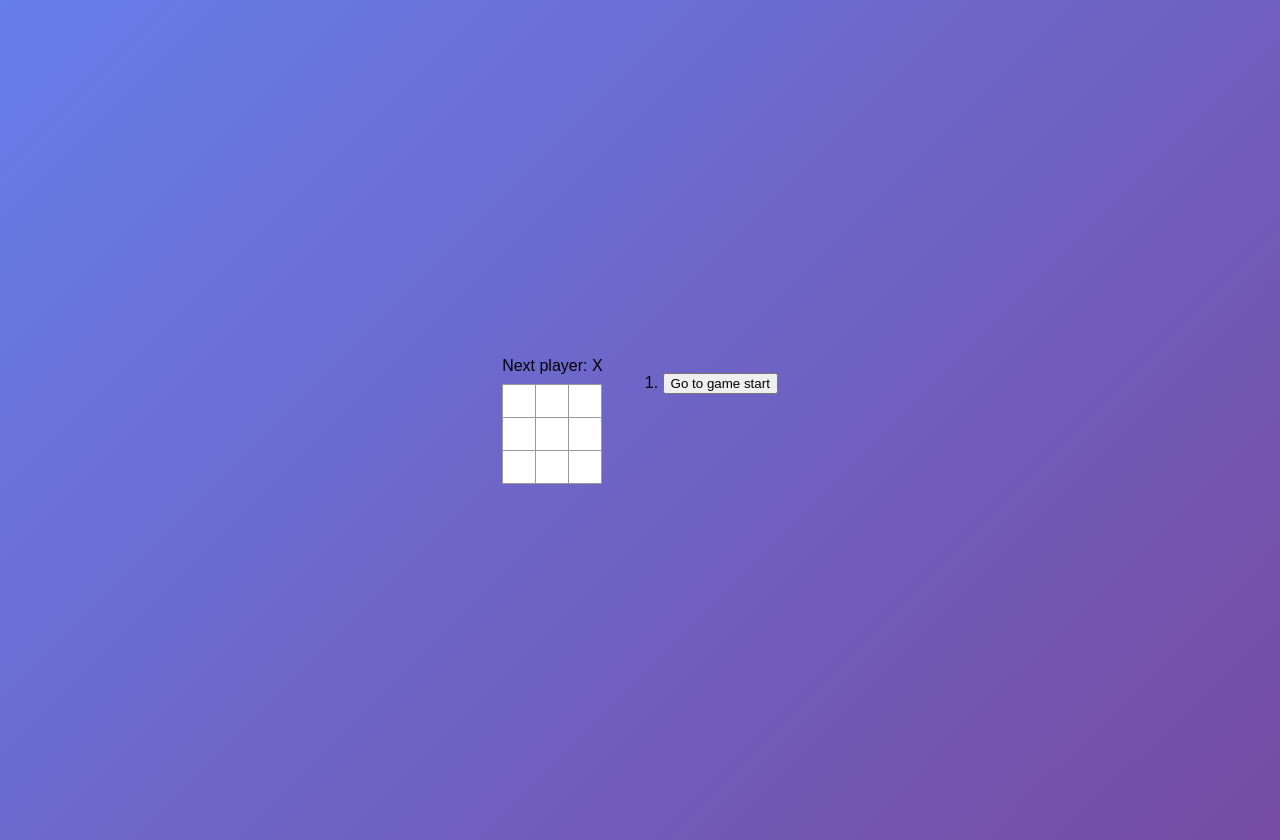
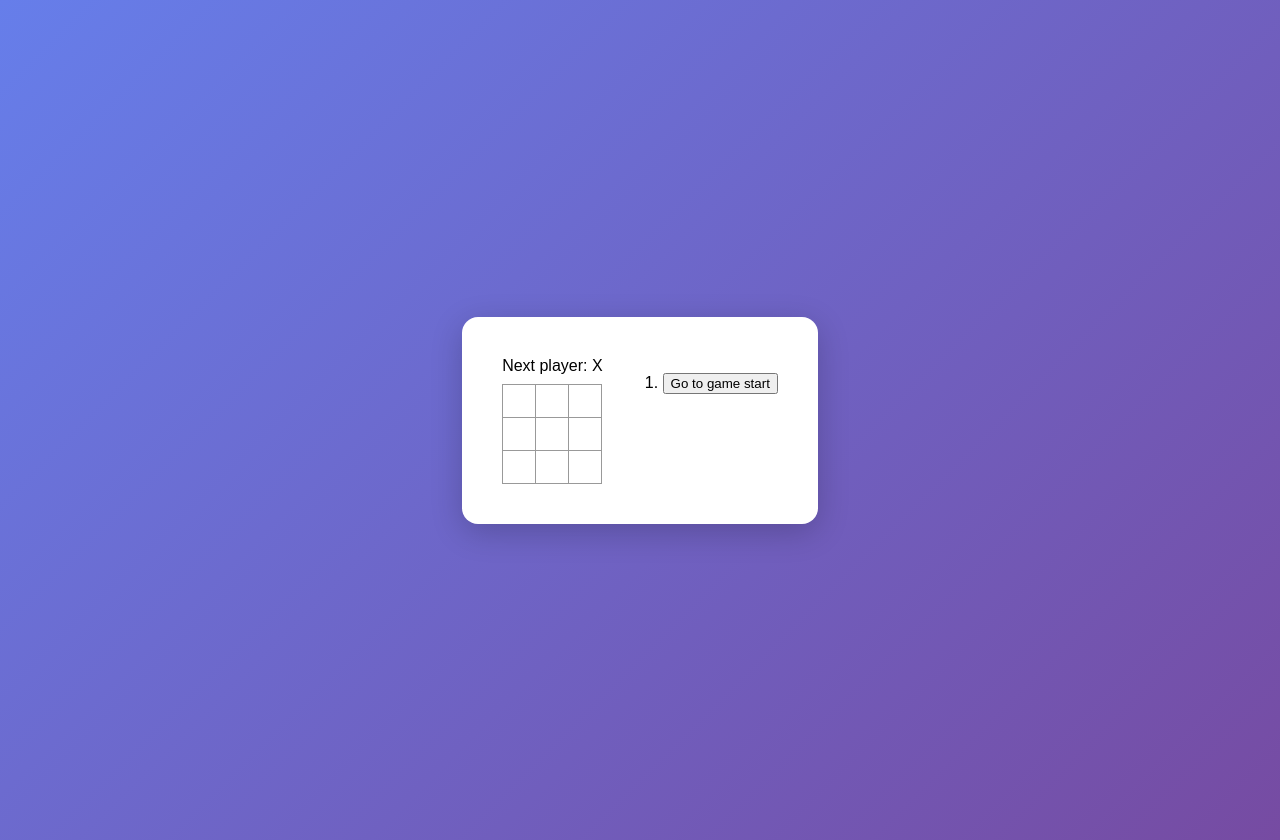
Before and after one commit to angelprogt3985/Totito--extra-, a React (Create React App) app: page / in a window 1280 px wide. Built offline with nearby package versions, Linux system fonts and the light colour scheme.

Commit message:
Añadido un estilo con tarjeta blanca al rededor del totito, para dar una visualización más estetica

```diff
--- a/src/styles.css
+++ b/src/styles.css
@@ -99,3 +99,10 @@ body {
   justify-content: center;
   align-items: center;
 }
+
+.game {
+  background-color: white;
+  border-radius: 16px;
+  padding: 40px;
+  box-shadow: 0 8px 32px rgba(0, 0, 0, 0.2);
+}
```
